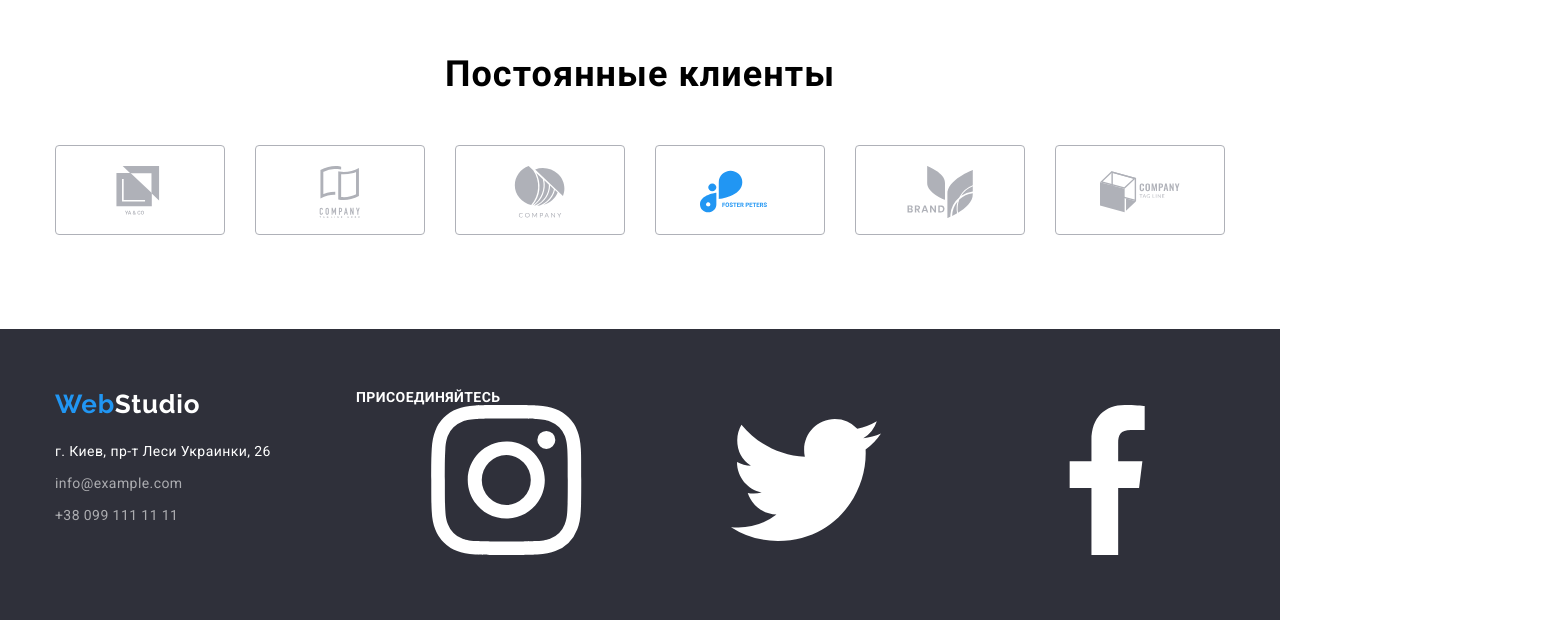
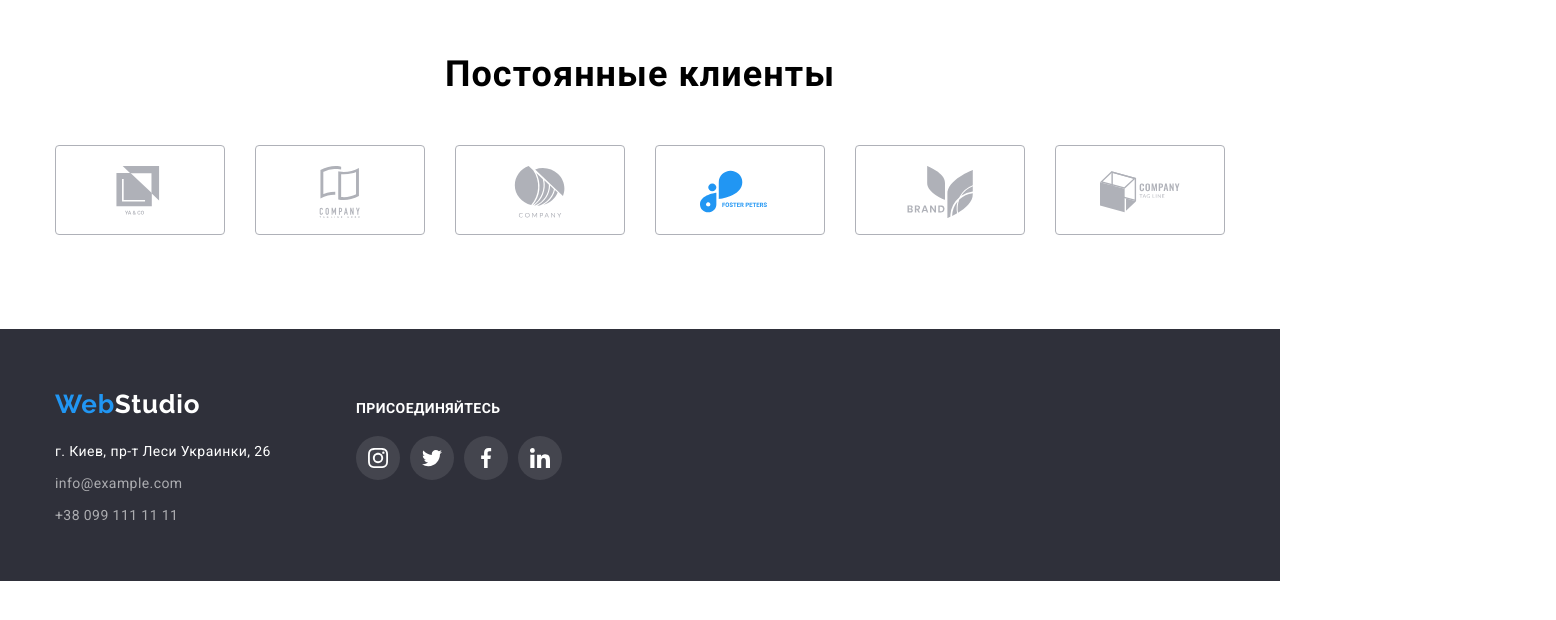
Before and after one commit to Viktory-me/goit-markup-hw-04, a plain HTML site: page index.html in a window 1280 px wide. Shown: the part 2292-2912 px from the top of the page, 1556 px wide, since content can reach past the window. After the commit the page ends 2873 px from the top, so only its background shows below. Drawn offline with Linux system fonts and the light colour scheme.

Commit message:
social links done

```diff
--- a/css/style.css
+++ b/css/style.css
@@ -461,6 +461,7 @@ a {
 
 .footer-main .container {
     display: flex;
+    align-items: baseline;
 }
 
 .logotype-footer {
@@ -529,6 +530,29 @@ a {
 }
 .social-links {
     display: flex;
+ align-items: center;
+    margin-top: 20px;
+}
+.social-link {
+    margin-right: 10px;
+}
+.social-link-item {
+    display: flex;
+   align-items: center;
+   justify-content: center;
+    width: 44px;
+    height: 44px;
+    background-color: rgba(255, 255, 255, 0.1);
+     border-radius: 50%;
+     background-size: auto;
+}
+.social-link-item:hover, .social-link-item:focus {
+    background-color: var(--accent-color);
+}
+.icon-social {
+    width: 20px;
+    height: 20px;
+fill: currentColor;
 }
 /*PORTFOLIO PAGE*/
 
--- a/index.html
+++ b/index.html
@@ -276,28 +276,28 @@
           <ul class="social-links">
             <li class="social-link">
               <a class="social-link-item" href="">
-                <svg class="">
+                <svg class="icon-social">
                   <use href="./images/symbol-defs.svg#icon-instagram"></use>
                 </svg>
               </a>
             </li>
             <li class="social-link">
               <a class="social-link-item" href="">
-                <svg class="">
+                <svg class="icon-social">
                   <use href="./images/symbol-defs.svg#icon-twitter"></use>
                 </svg>
               </a>
             </li>
             <li class="social-link">
               <a class="social-link-item" href="">
-                <svg class="">
+                <svg class="icon-social">
                   <use href="./images/symbol-defs.svg#icon-facebook"></use>
                 </svg>
               </a>
             </li>
             <li class="social-link">
               <a class="social-link-item" href="">
-                <svg class="">
+                <svg class="icon-social">
                   <use href="./images/symbol-defs.svg#icon-linkedin"></use>
                 </svg>
               </a>
```
Also changed, not shown: portfolio.html (+58 -7 lines).
